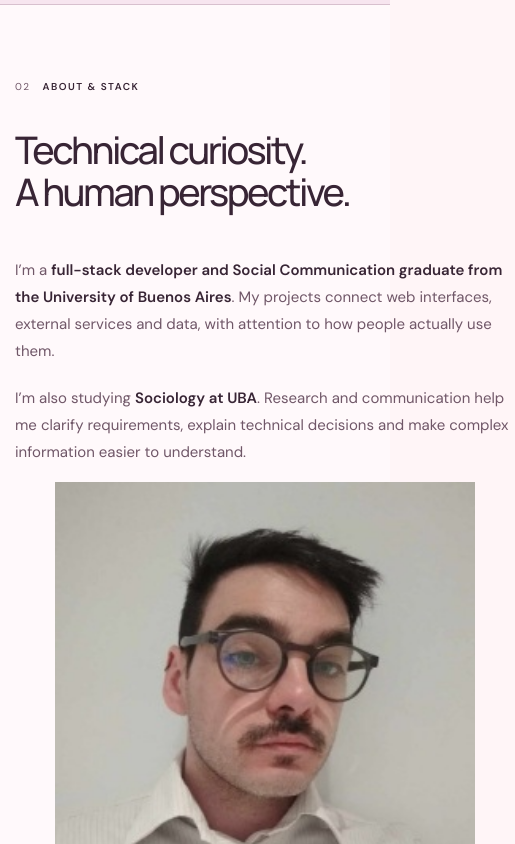
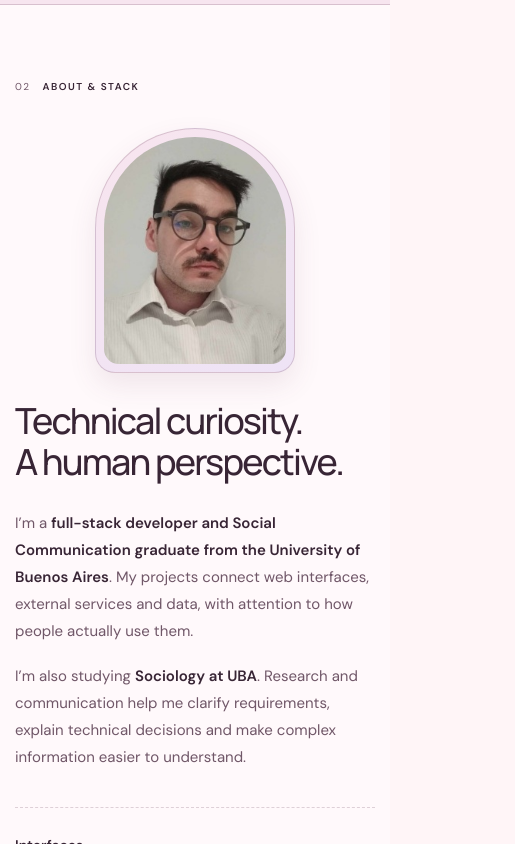
Before and after one commit to tristanlgb/react-cards, a React (Vite) app: page / in a window 390 px wide. Shown: the part 5060-5904 px from the top of the page, 515 px wide, since content can reach past the window. Built offline with nearby package versions, Linux system fonts and the light colour scheme.

Commit message:
fix: constrain About portrait and adapt layout for mobile

```diff
--- a/src/index.css
+++ b/src/index.css
@@ -939,3 +939,59 @@ button {
 footer { background: #fff5f7; }
 @media (max-width: 900px) { .nav-links { top: 77px; background: #fff8fb; } }
 @media (prefers-reduced-motion: reduce) { .button { transition: none; } }
+
+/* Keep the About portrait contained at every viewport size. */
+.about-content,
+.about-heading {
+  min-width: 0;
+}
+.about-intro {
+  display: grid;
+  grid-template-columns: minmax(0, 1fr) minmax(0, 240px);
+  align-items: start;
+  gap: clamp(24px, 3vw, 44px);
+}
+.about-intro h2 {
+  font-size: clamp(36px, 3.6vw, 48px);
+  letter-spacing: -1.8px;
+  overflow-wrap: anywhere;
+}
+.about-intro .about-columns {
+  grid-template-columns: minmax(0, 1fr);
+  gap: 18px;
+  margin-top: 28px;
+}
+.about-photo {
+  width: 100%;
+  max-width: 240px;
+  min-width: 0;
+  margin: 4px 0 0;
+  padding: 8px;
+  overflow: hidden;
+  border: 1px solid var(--line);
+  border-radius: 120px 120px 24px 24px;
+  background: linear-gradient(145deg, var(--cream), #eee3f6);
+  box-shadow: 0 12px 28px rgba(105, 59, 86, 0.1);
+}
+.about-photo img {
+  display: block;
+  width: 100%;
+  max-width: 100%;
+  height: auto;
+  aspect-ratio: 4 / 5;
+  object-fit: cover;
+  object-position: center top;
+  border-radius: 110px 110px 18px 18px;
+}
+@media (max-width: 600px) {
+  .about-intro {
+    grid-template-columns: minmax(0, 1fr);
+    gap: 28px;
+  }
+  .about-photo {
+    grid-row: 1;
+    justify-self: center;
+    width: min(100%, 200px);
+    margin: 0;
+  }
+}
```
